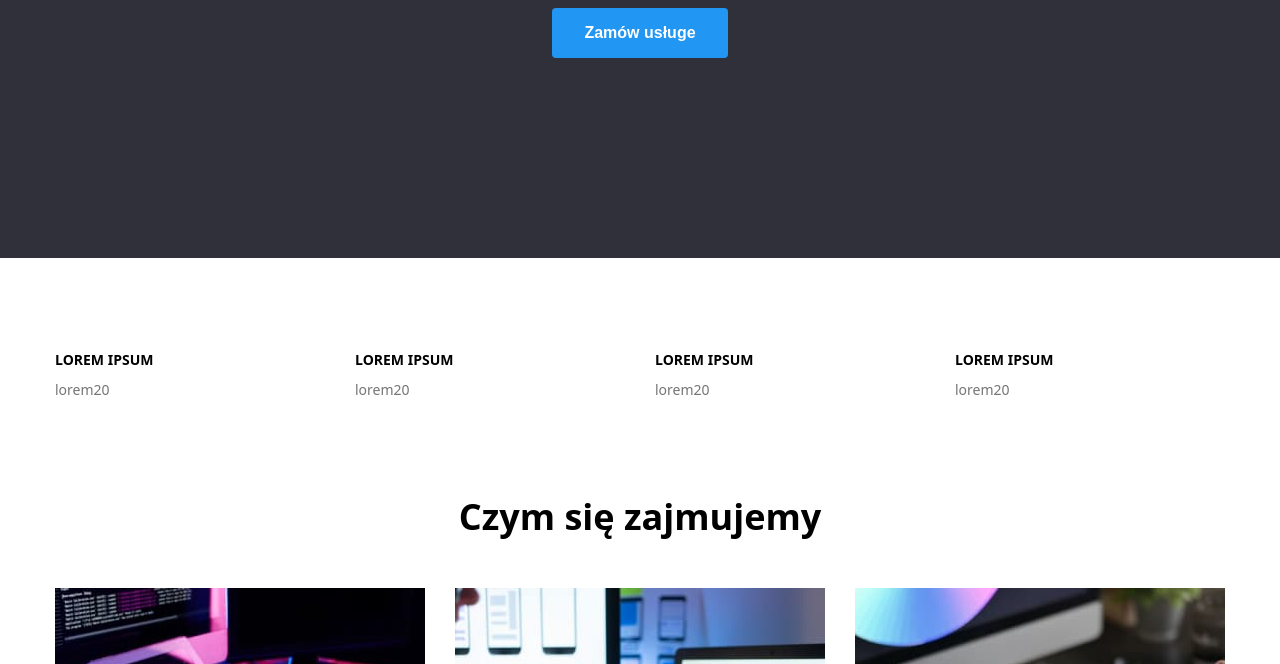
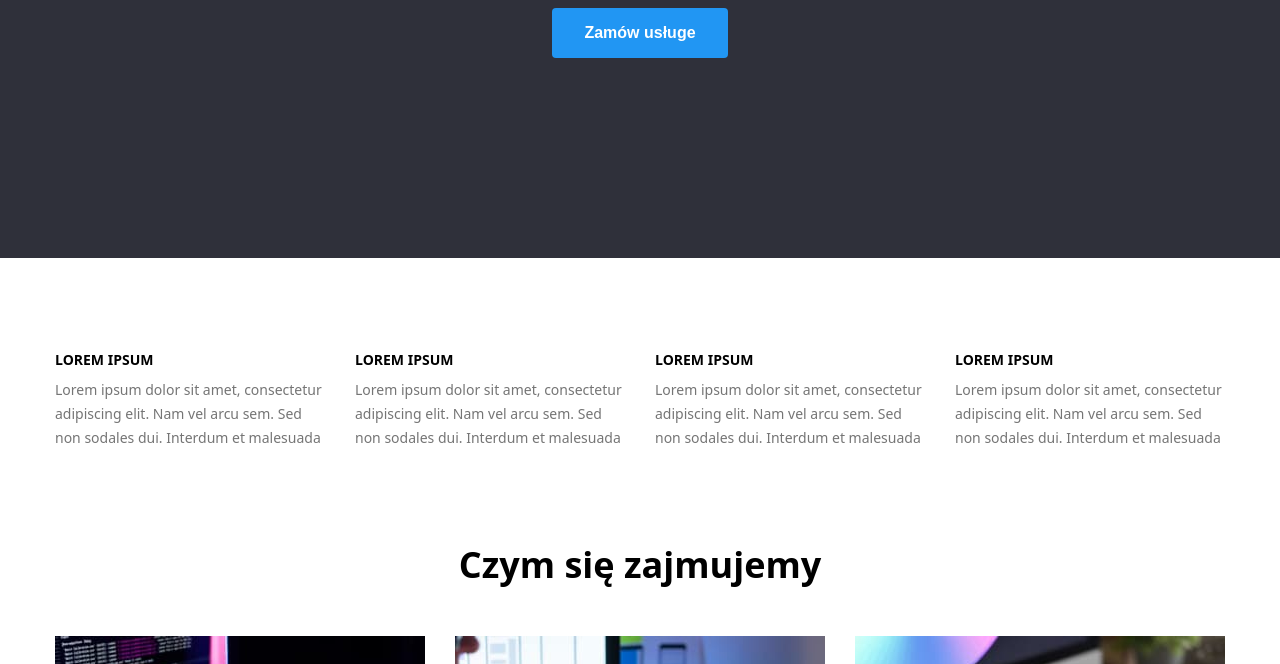
Before and after one commit to lukasz-sklad/goit-markup-hw-03, a plain HTML site: page index.html in a window 1280 px wide. Shown: the part 436-1100 px from the top of the page. Drawn offline with nearby package versions, Linux system fonts and the light colour scheme.

Commit message:
uzupełniono lorem

```diff
--- a/index.html
+++ b/index.html
@@ -59,29 +59,29 @@
                     <li>
 
                         <h4 class="lorem-header">LOREM IPSUM</h4>
-                        <p class="no-margin lorem-text">lorem20</p>
-
+                        <p class="no-margin lorem-text">Lorem ipsum dolor sit amet, consectetur adipiscing elit. Nam vel
+                            arcu sem. Sed non sodales dui. Interdum et malesuada</p>
 
                     </li>
                     <li>
 
                         <h4 class="lorem-header">LOREM IPSUM</h4>
-                        <p class="no-margin lorem-text">lorem20</p>
-
+                        <p class="no-margin lorem-text">Lorem ipsum dolor sit amet, consectetur adipiscing elit. Nam vel
+                            arcu sem. Sed non sodales dui. Interdum et malesuada</p>
 
                     </li>
                     <li>
 
                         <h4 class="lorem-header">LOREM IPSUM</h4>
-                        <p class="no-margin lorem-text">lorem20</p>
-
+                        <p class="no-margin lorem-text">Lorem ipsum dolor sit amet, consectetur adipiscing elit. Nam vel
+                            arcu sem. Sed non sodales dui. Interdum et malesuada</p>
 
                     </li>
                     <li>
 
                         <h4 class="lorem-header">LOREM IPSUM</h4>
-                        <p class="no-margin lorem-text">lorem20</p>
-
+                        <p class="no-margin lorem-text">Lorem ipsum dolor sit amet, consectetur adipiscing elit. Nam vel
+                            arcu sem. Sed non sodales dui. Interdum et malesuada</p>
 
                     </li>
                 </ul>
@@ -133,7 +133,6 @@
                 <a href="index.html" class="link logo-style-footer"><span class="blue-text">Web</span>Studio</a>
                 <address class="address-text">
                     m. Warszawa, Aleje Jerozolimskie 21
-
                 </address>
                 <ul class="list-style footer-link-li">
                     <li>
```
Also changed, not shown: portfolio.html (+0 -1 lines).
